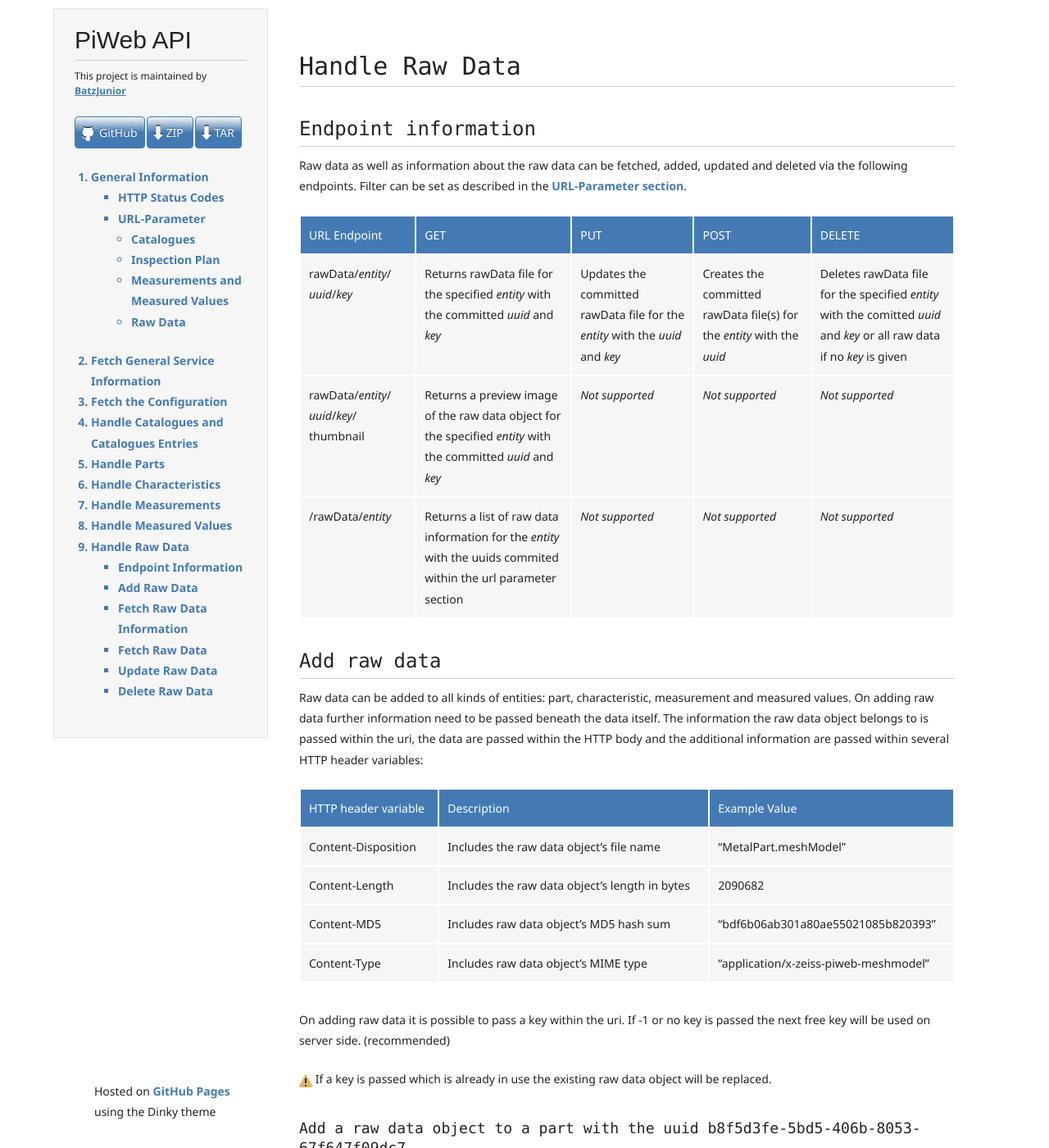
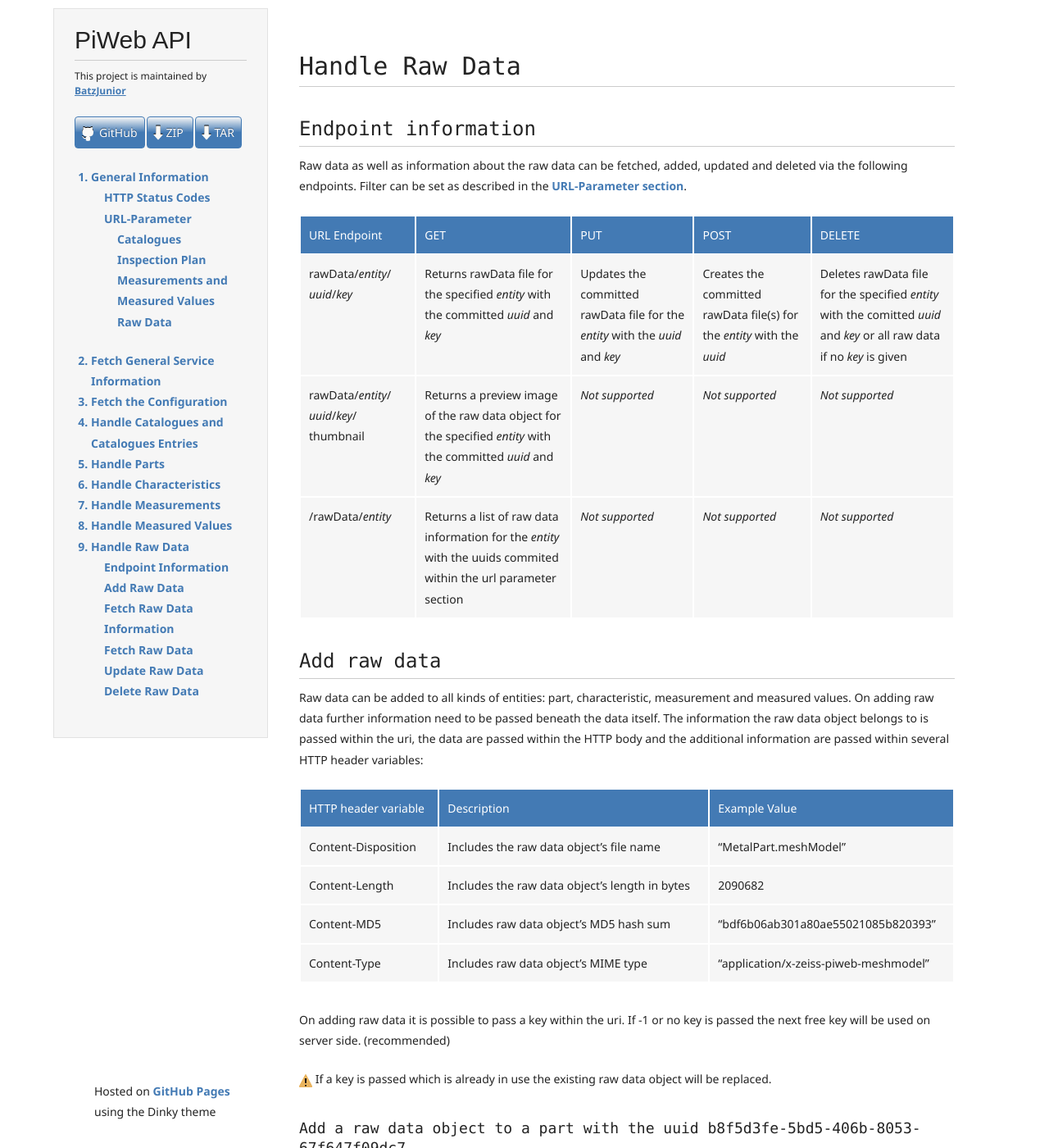
Before and after one commit to BatzJunior/testrepo, a Jekyll site: the page built from Handle-Raw-Data.md, in a window 1280 px wide and 1400 px high. Shown: the whole window at 82% size. Built offline with Jekyll 4.4.1, drawn with Linux system fonts in a browser that asks for light colours.

Commit message:
Update styles.css

```diff
--- a/stylesheets/styles.css
+++ b/stylesheets/styles.css
@@ -248,12 +248,12 @@ header ul {
 }
 
 header ul.firstLevel{
-	list-style-type:square;
-	padding-left:33px;
+	//list-style-type:square;
+	padding-left:16px;
 }
 
 header ul.secondLevel{
-	list-style-type:circle;
+	//list-style-type:circle;
 	padding-left:16px;
 }
 
```
